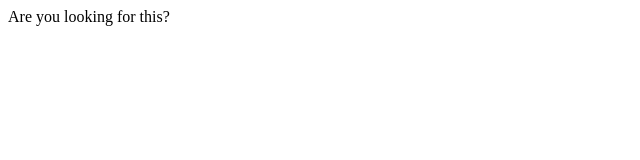
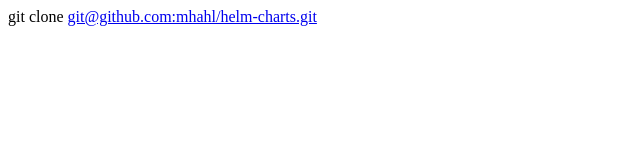
Before and after one commit to Wolskie/helm-charts, a plain HTML site: page index.html in a window 1280 px wide. Shown: the whole page, without its empty margins (0-640 px from the left). Drawn offline with Linux system fonts and the light colour scheme.

```diff
--- a/index.html
+++ b/index.html
@@ -1,5 +1,7 @@
 <html>
 	<body>
-		<p>Are you looking for this?</p>
+		<p>
+			git clone <a href="https://github.com/mhahl/helm-charts">git@github.com:mhahl/helm-charts.git</a>
+		</p>
 	</body>
 </html>
```
Also changed, not shown: 2 other files.
